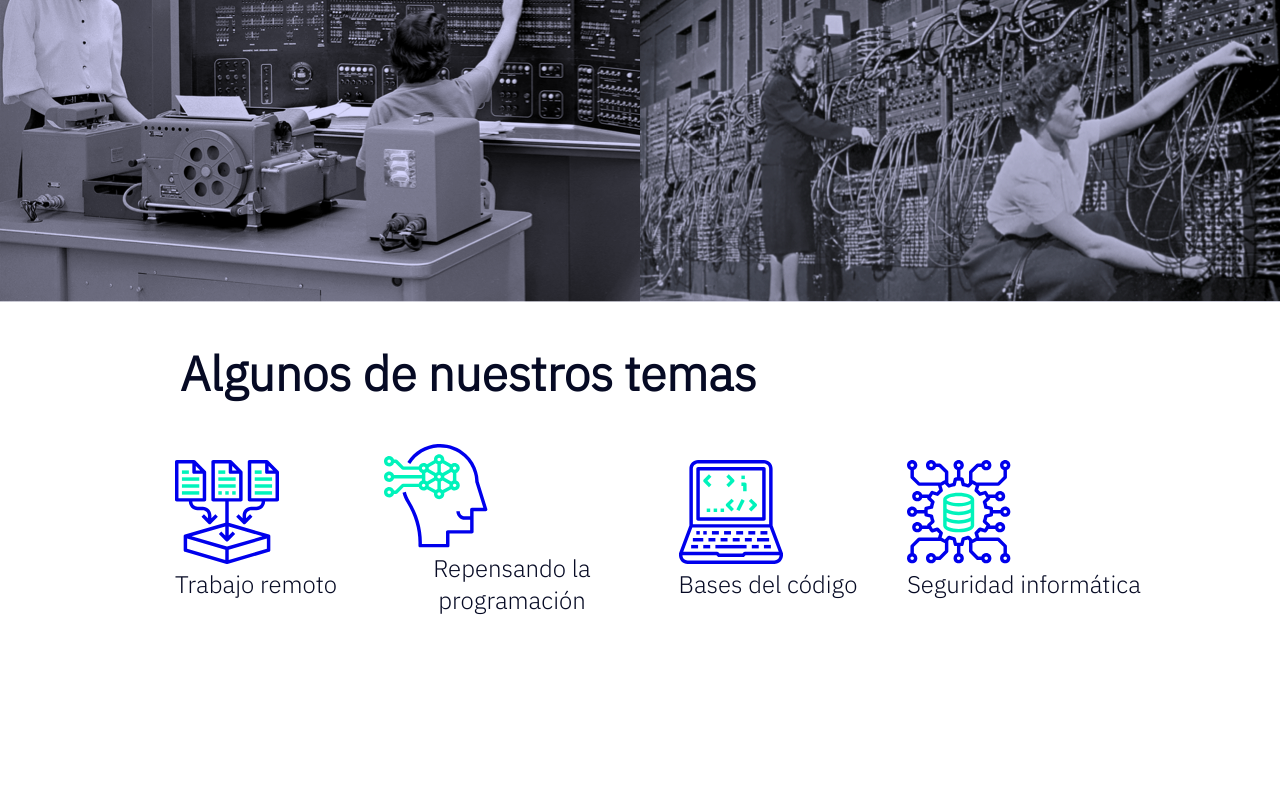
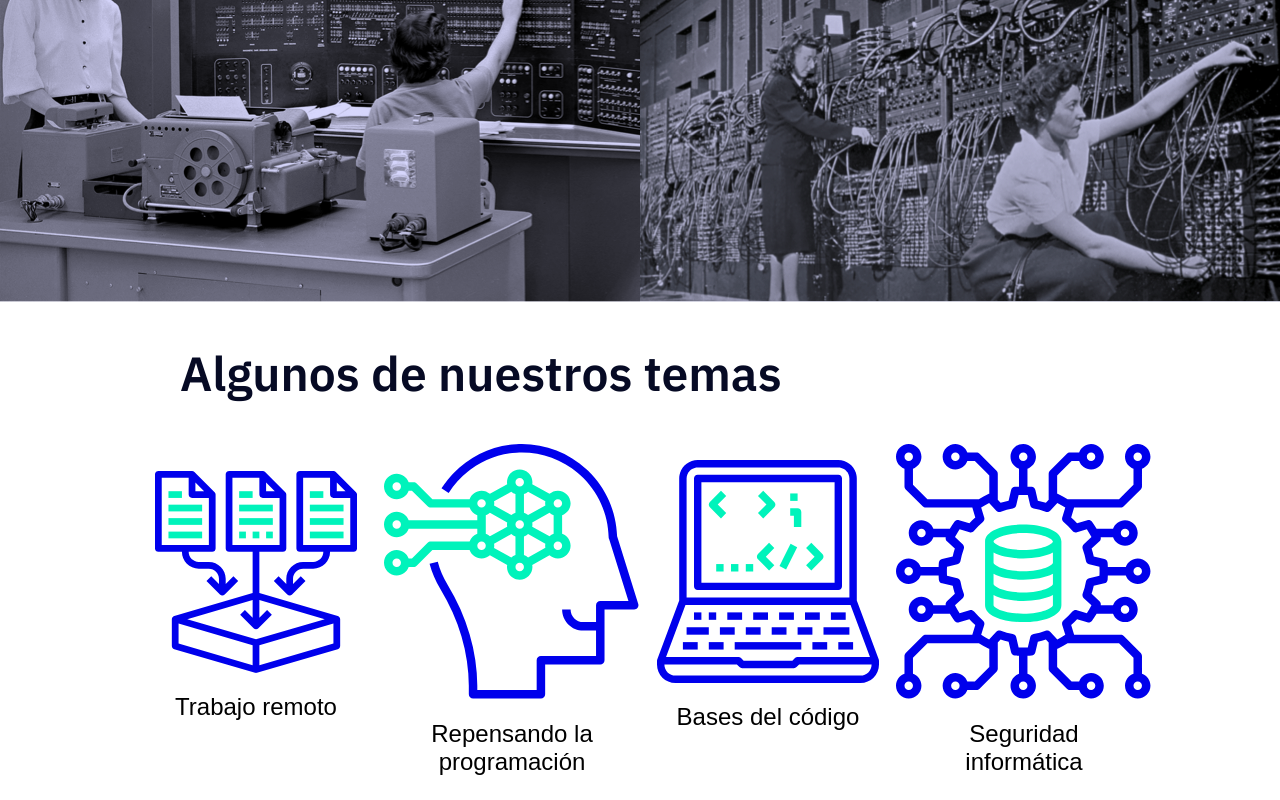
Before and after one commit to juanrodrigovicario/podcastAcamica, a plain HTML site: page index.html in a window 1280 px wide. Shown: the part 2831-3631 px from the top of the page. Before the commit the page ends 3447 px from the top, so only its background shows below. Drawn offline with Linux system fonts and the light colour scheme.

Commit message:
comit ultimo

```diff
--- a/index.html
+++ b/index.html
@@ -11,7 +11,7 @@
     <!-- link a google fonts -->
     <link href="https://fonts.googleapis.com/css2?family=IBM+Plex+Mono&display=swap" rel="stylesheet">
     <link href="https://fonts.googleapis.com/css2?family=IBM+Plex+Sans:wght@300&display=swap" rel="stylesheet">
-    <link href="https://fonts.googleapis.com/css2?family=IBM+Plex+Sans:ital,wght@1,600&display=swap" rel="stylesheet">
+    <link href="https://fonts.googleapis.com/css2?family=IBM+Plex+Sans:wght@600&display=swap" rel="stylesheet">
     <title>Podcast</title>
 </head>
 <body>
@@ -75,19 +75,19 @@
     <section class="temas">
         <h3 class="temasSubtitulo">Algunos de nuestros temas</h3>
         <div class="centrarTarjetas">
-            <figure class="tarjetasTemas">
+            <figure class="tarjetas">
                 <img class="imgTarjeta" src="img/icon1.svg" alt="imagen ilustrativa">
                 <p class="textoTarjeta">Trabajo remoto</p>
             </figure>
-            <figure class="tarjetasTemas">
+            <figure class="tarjetas">
                 <img class="imgTarjeta" src="img/icon2.svg" alt="imagen ilustrativa">
                 <p class="textoTarjeta">Repensando la programación</p>
             </figure>
-            <figure class="tarjetasTemas">
+            <figure class="tarjetas">
                 <img class="imgTarjeta" src="img/icon3.svg" alt="imagen ilustrativa">
                 <p class="textoTarjeta">Bases del código</p>
             </figure>
-            <figure class="tarjetasTemas">
+            <figure class="tarjetas">
                 <img class="imgTarjeta" src="img/icon4.svg" alt="imagen ilustrativa">
                 <p class="textoTarjeta">Seguridad informática</p>
             </figure>
--- a/style.scss
+++ b/style.scss
@@ -1,6 +1,6 @@
 $font-family-nav:'IBM Plex Mono', monospace;
 $font-family-titulo:'IBM Plex Sans', sans-serif;
-$font-family-titulo2:'IBM Plex Sans', sans-serif;
+$font-family-titulo2:'IBM Plex Sans-SemiBold', sans-serif;
 $font-color-nav:#060A24;
 $font-color-nav-hover:#00F3BB;
 $font-color-blue:#0000EC;
@@ -184,19 +184,22 @@ body{
         display: grid;
         grid-template-columns: repeat(4,1fr);
         justify-items: center;
-        justify-content: center;
-        .tarjetasTemas{
-            margin: auto;
-            .textoTarjeta{
-                font-family: $font-family-titulo2;
-                font-size: 24px;
-                color: #060A24;
-                letter-spacing: 0;
-                text-align: center;
-            }
+        }
+        .tarjetas{
+            display: flex;
+            flex-direction: column;
+            justify-content: center;
+        }
+        .textoTarjeta{
+            margin: 20px;
+            height: 60px;
+            font-family: $font-family-titulo2;
+            font-size: 24px;
+            text-align: center;
+
         }
     }
-}
+
 
 
 
```
Also changed, not shown: dist/style.css.
